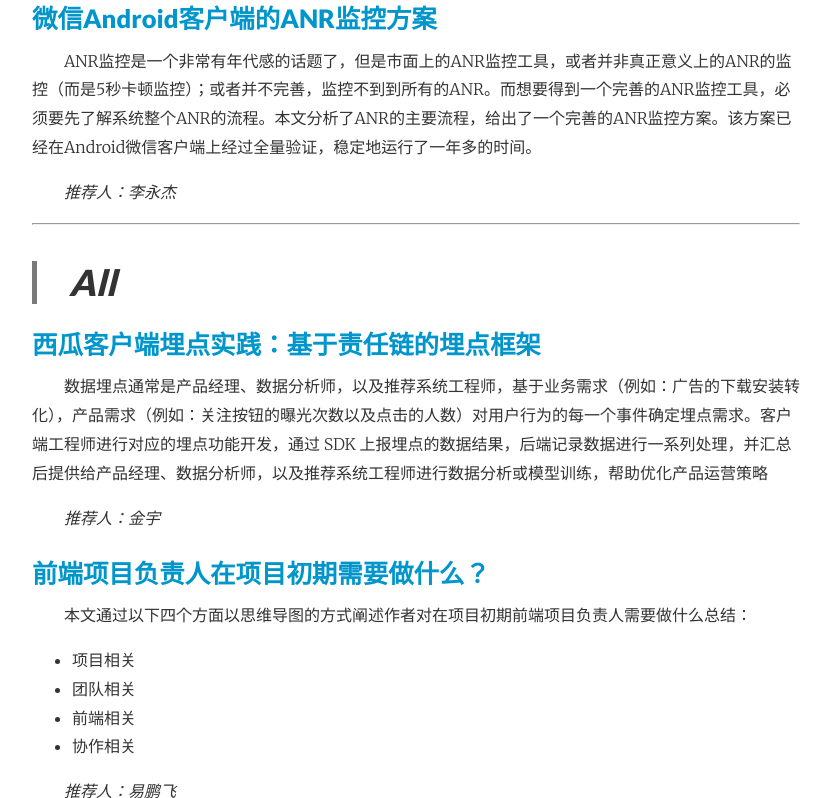
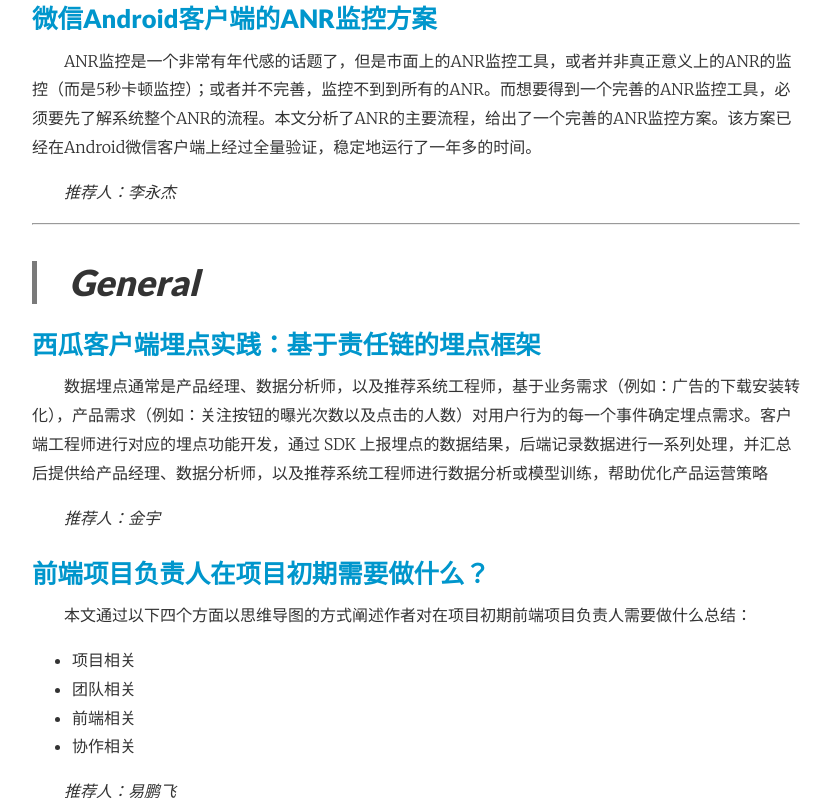
Before and after one commit to yoocky/monthly, a Jekyll site: the page built from _posts/2021-07-01-202107期.md, in a window 1280 px wide and 900 px high, scrolled down 1462 px, cut to the strip 0-798 px from the top of the window. Shown: the whole strip, without its empty margins (224-1055 px from the left). Built offline with Jekyll 4.4.1, drawn with Linux system fonts in a browser that asks for light colours.

Commit message:
feat(post): sort

```diff
--- a/_posts/2021-07-01-202107期.md
+++ b/_posts/2021-07-01-202107期.md
@@ -56,7 +56,7 @@
 
 ---
 
-> ### All
+> ### General
 
 #### [西瓜客户端埋点实践：基于责任链的埋点框架](https://mp.weixin.qq.com/s/iMn--4FNugtH26G90N1MaQ)
 
```
